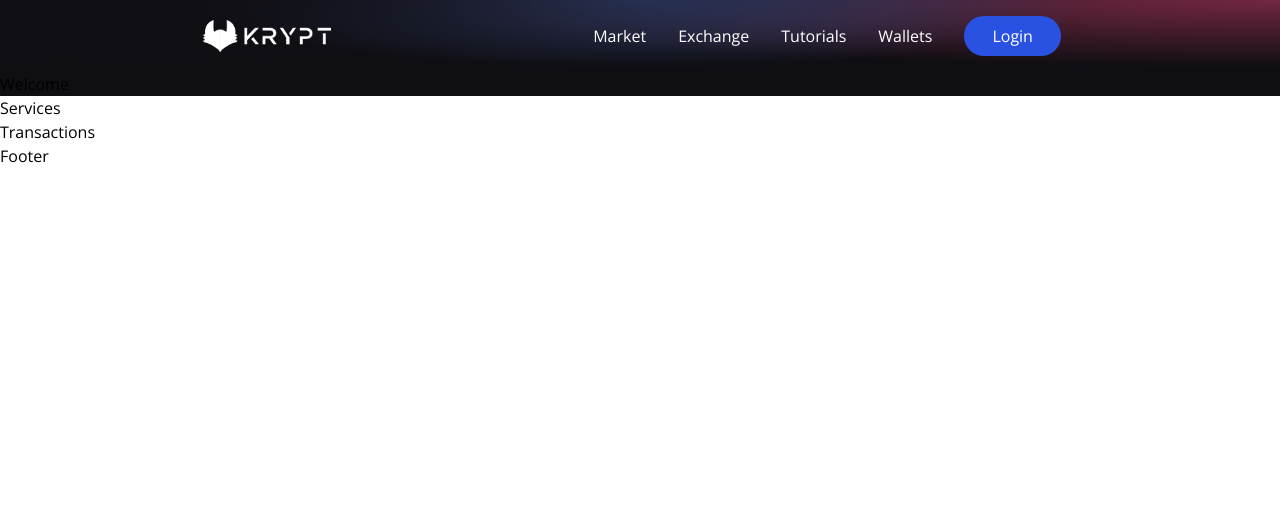
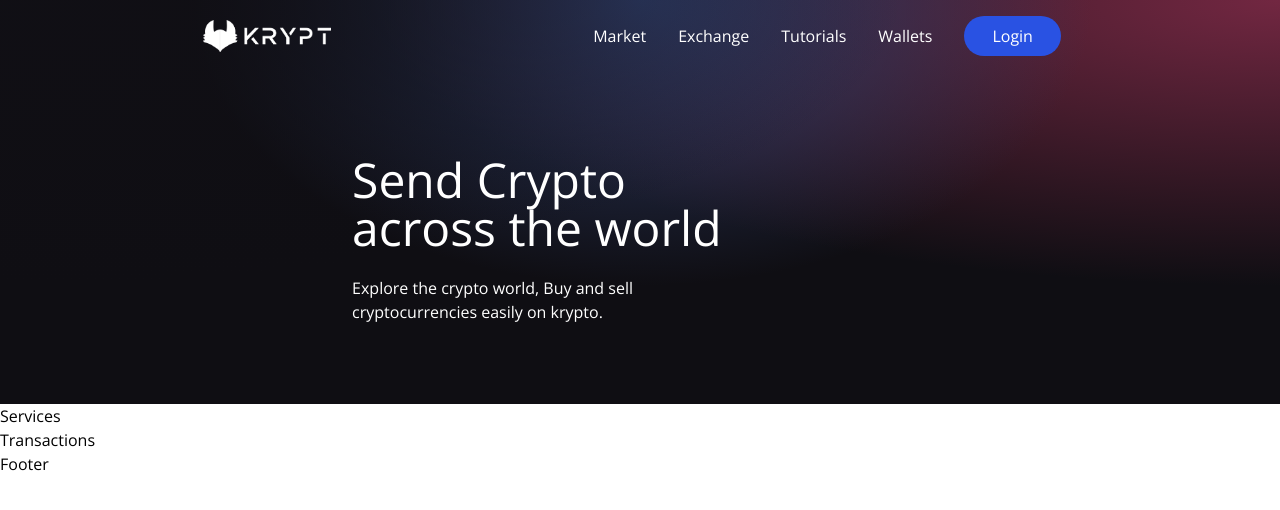
Before and after one commit to Awodi-Emmanuel/Krypto-connect, a React (Vite) app in the folder client/: page / in a window 1280 px wide. Shown: the top 510 px of the page. Built offline with nearby package versions, Linux system fonts and the light colour scheme.

Commit message:
welcome section initiated

```diff
--- a/client/src/components/Welcome.jsx
+++ b/client/src/components/Welcome.jsx
@@ -1,5 +1,30 @@
+import { AiFillPlayCircle } from 'react-icons/ai';
+import { SiEthereum } from 'react-icons/si';
+import { BsInfoCircle } from 'react-icons/bs';
+
+import { Loader } from './';
+
 const Welcome = () => {
-  return <h1>Welcome</h1>;
-};
+
+  const connectWallet = () => {
+
+  }
+  return (
+    <div className="flex w-full justify-center items-center">
+      <div className="flex md:flew-row flex-col items-start justify-between md:p-20 py-12 px-4">
+        <div className="flex flex-1 justify-start flex-col md:mr-10">
+          <h1 className="text-3xl sm:text-5xl text-white text-gridient py-1">
+            Send Crypto <br /> across the world
+          </h1>
+          <p className="text-left mt-5 text-white font-light md:w-9/12 w-11/12 text-base">
+            Explore the crypto world, Buy and sell cryptocurrencies easily on
+            krypto.
+          </p>
+          <button type="button" onClick={connectWallet}></button>
+        </div>
+      </div>
+    </div>
+  );
+}
 
 export default Welcome;
```
